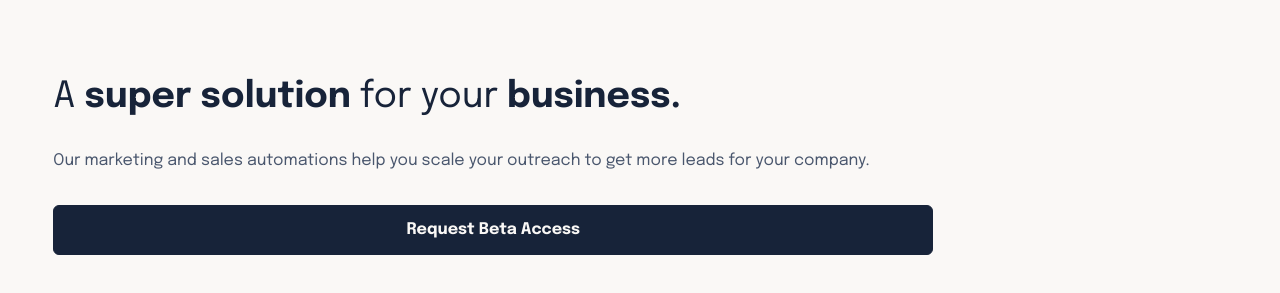
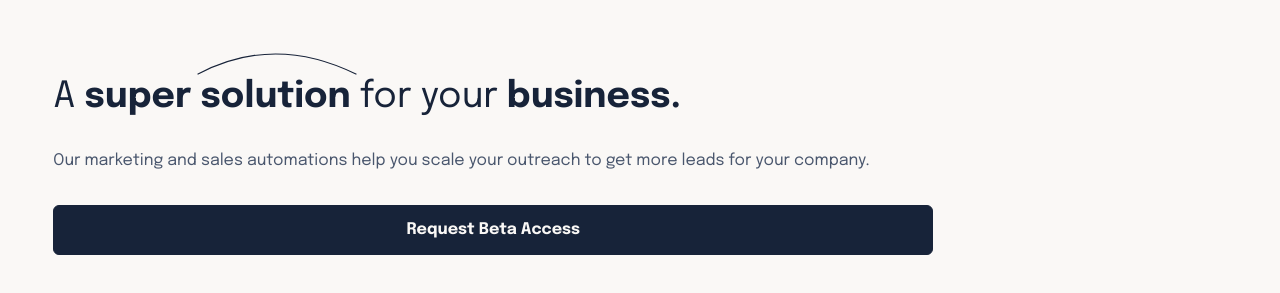
Before and after one commit to ATEOTG/suite-page, a website: page build/index.html in a window 1280 px wide. Shown: the part 77-370 px from the top of the page. Drawn offline with Linux system fonts and the light colour scheme.

Commit message:
added blur line

```diff
--- a/build/index.html
+++ b/build/index.html
@@ -19,7 +19,17 @@
     <main class="w-11/12 mx-auto">
       <div class="flex flex-col gap-8">
         <h1 class="text-4xl text-neutral-100">
-          A <span class="font-bold">super solution</span> for your
+          A
+          <span class="font-bold relative"
+            >super
+            <img
+              class="absolute bottom-10 left-28 w-40"
+              src="./assets/pattern-curved-line-1.svg"
+              alt=""
+            />
+            solution</span
+          >
+          for your
           <span class="font-bold">business.</span>
         </h1>
         <p class="text-neutral-200">
```
Also changed, not shown: build/css/style.css.
